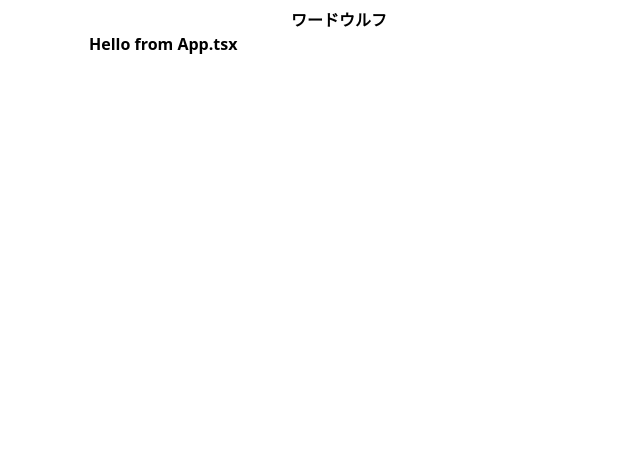
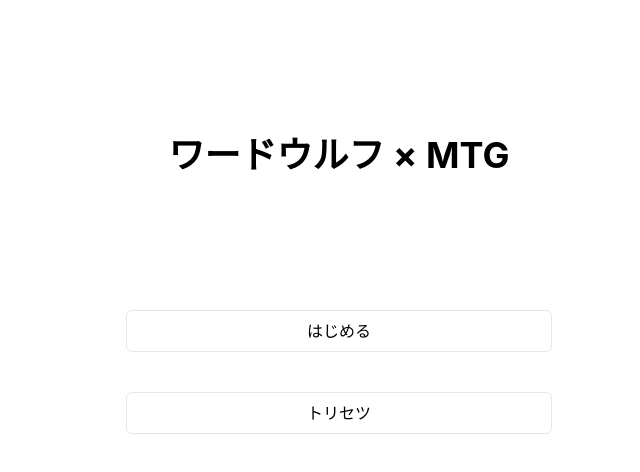
Before and after one commit to lazurite2/wordwolf_mtg, a React (Vite) app: page / in a window 1280 px wide. Shown: the top 472 px of the page, without its empty margins (301-941 px from the left). Built offline with nearby package versions, Linux system fonts and the light colour scheme.

Commit message:
fix toplayout

```diff
--- a/components/header.tsx
+++ b/components/header.tsx
@@ -1,8 +1,9 @@
 export default function Header() {
+    const gametitle: string = "ワードウルフ × MTG"
     return (
         <>
-            <header className="text-center">
-                <h1 className="font-bold">ワードウルフ</h1>
+            <header className="text-center pt-32 pb-32">
+                <h1 className="font-bold">{gametitle}</h1>
             </header>
         </>
     );
--- a/components/layout.tsx
+++ b/components/layout.tsx
@@ -5,7 +5,7 @@ type Props = {
 }
 export default function Layout({children}: Props): React.ReactElement {
     return (
-        <div className="mx-auto w-[500px] my-2">
+        <div className="mx-auto w-screen h-screen">
             <main>{children}</main>
         </div>
     );
--- a/components/top.tsx
+++ b/components/top.tsx
@@ -0,0 +1,10 @@
+export default function Top() {
+    const first_button: string = "はじめる";
+    const second_button: string = "トリセツ";
+    return (
+        <div className="flex flex-col justify-center items-center gap-10">
+            <button className="border rounded-md p-2 w-2/3 lg:w-1/3">{first_button}</button>
+            <button className="border rounded-md p-2 w-2/3 lg:w-1/3">{second_button}</button>
+        </div>
+    );
+}
--- a/src/App.tsx
+++ b/src/App.tsx
@@ -1,13 +1,14 @@
 import React from "react";
 import Header from "../components/header";
 import Layout from "../components/layout";
+import Top from "../components/top";
 
 export function App() {
  return (
     <React.StrictMode>
         <Layout>
             <Header />
-            <h1 className="font-bold">Hello from App.tsx</h1>
+            <Top />
         </Layout>
     </React.StrictMode>
  );
--- a/src/styles/global.css
+++ b/src/styles/global.css
@@ -1,3 +1,11 @@
 @tailwind base;
 @tailwind components;
 @tailwind utilities;
+
+body {
+    font-family: -apple-system, BlinkMacSystemFont, 'Segoe UI', Roboto, Oxygen, Ubuntu, Cantarell, 'Open Sans', 'Helvetica Neue', sans-serif
+}
+
+h1 {
+    font-size: 36px;
+}
```
Also changed, not shown: src/index.html (+1 -0 lines).
